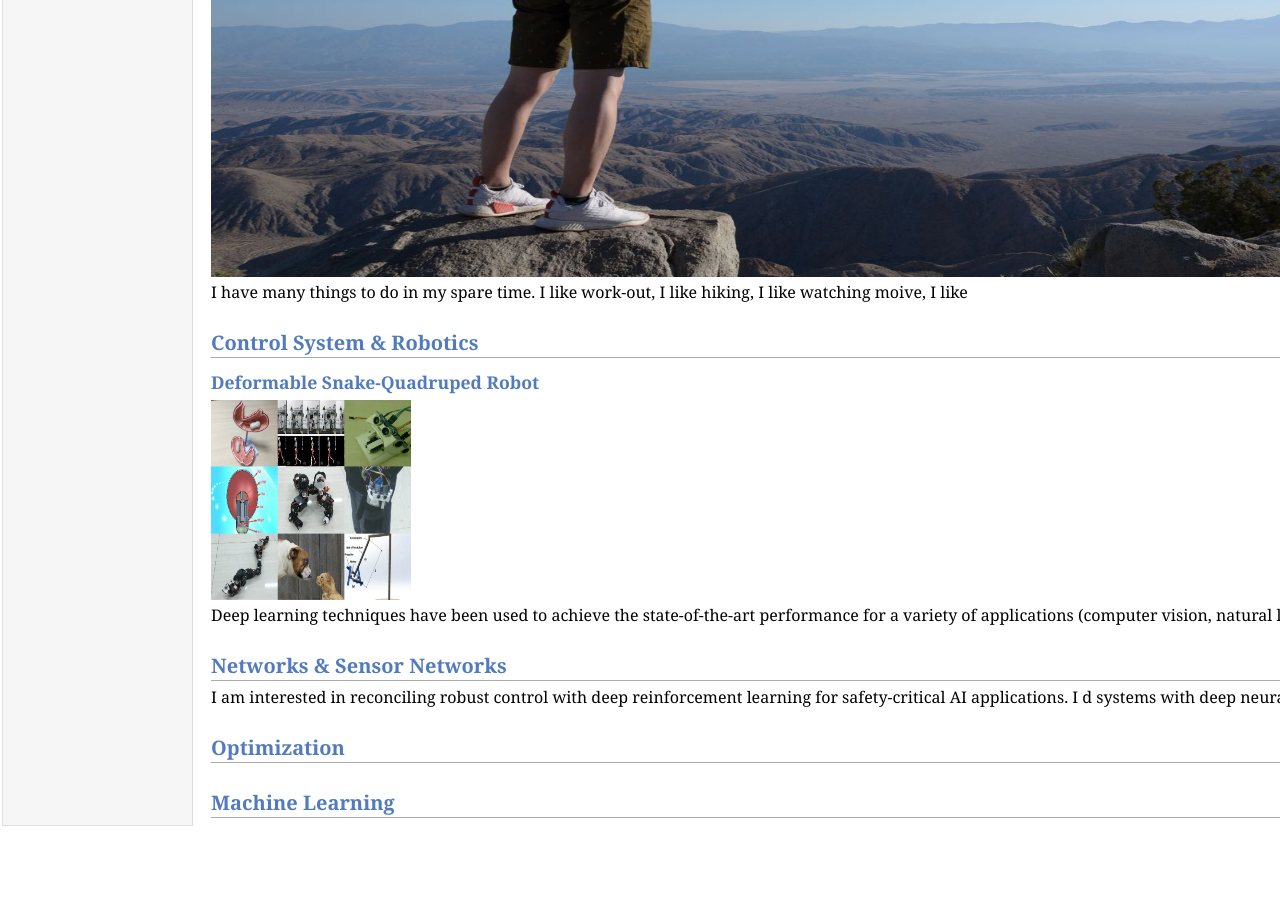
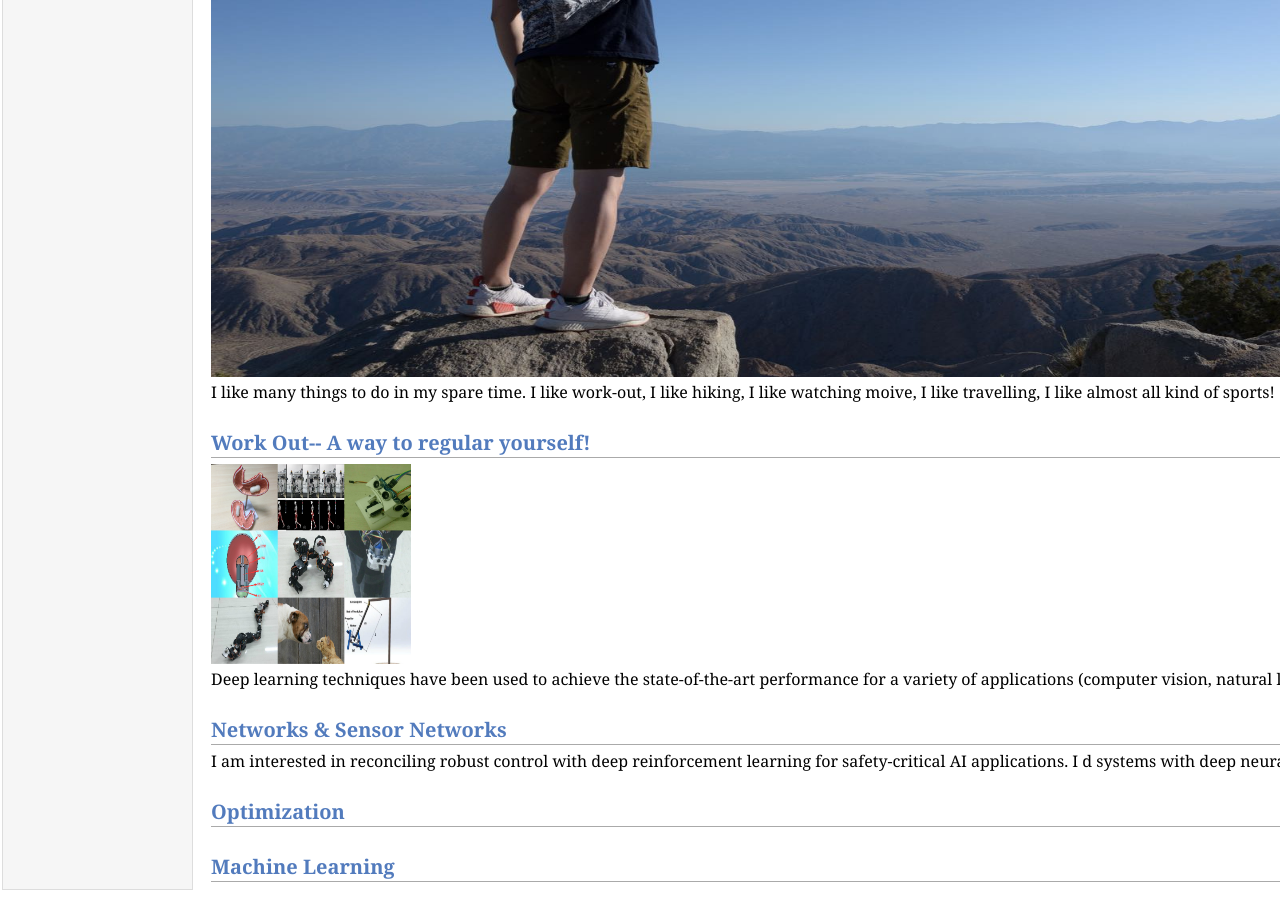
Before and after one commit to dukesky/dukesky.github.io, a Jekyll site: the page me.html, which Jekyll copies as it is, in a window 1280 px wide and 900 px high, scrolled down 1002 px. Built offline with Jekyll 4.4.1, drawn with Linux system fonts in a browser that asks for light colours; before the commit the page ends 1838 px from its top, so only the background shows below that.

Commit message:
Update me.html

```diff
--- a/me.html
+++ b/me.html
@@ -17,19 +17,20 @@
 <div class="menu-item"><a href="me.html">Know more about me</a></div>
 </td>
 
-<img src="figs/me_cover.jpg" width="1300px" height="600px" />
+
 <td id="layout-content">
 <div id="toptitle">
+<img src="figs/me_cover.jpg" width="1300px" height="700px" />
 <h1>I am an interesting guy! <br /></h1>
 </div>
 
 <img src="figs/me_cover.jpg" width="1300px" height="600px" />
 
-<p> I have many things to do in my spare time. I like work-out, I like hiking, I like watching moive, I like
+<p> I like many things to do in my spare time. I like work-out, I like hiking, I like watching moive, I like travelling, I like almost all
+  kind of sports!
   </p>
 
-<h2>Control System & Robotics</h2>
-<h3>Deformable Snake-Quadruped Robot</h3>
+<h2>Work Out-- A way to regular yourself!</h2>
  <img src="figs/summary.jpg" width="200px" height="200px" />
 <p>Deep learning techniques have been used to achieve the state-of-the-art performance for a variety of applications (computer vision, natural language processing, and Go).
 
```
